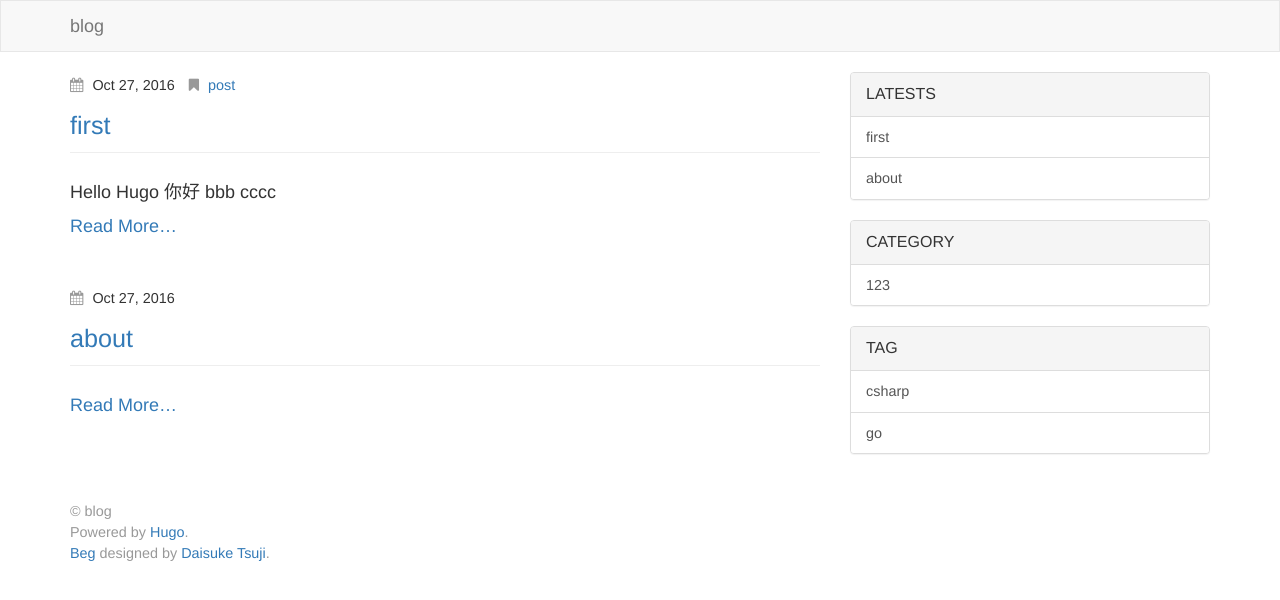
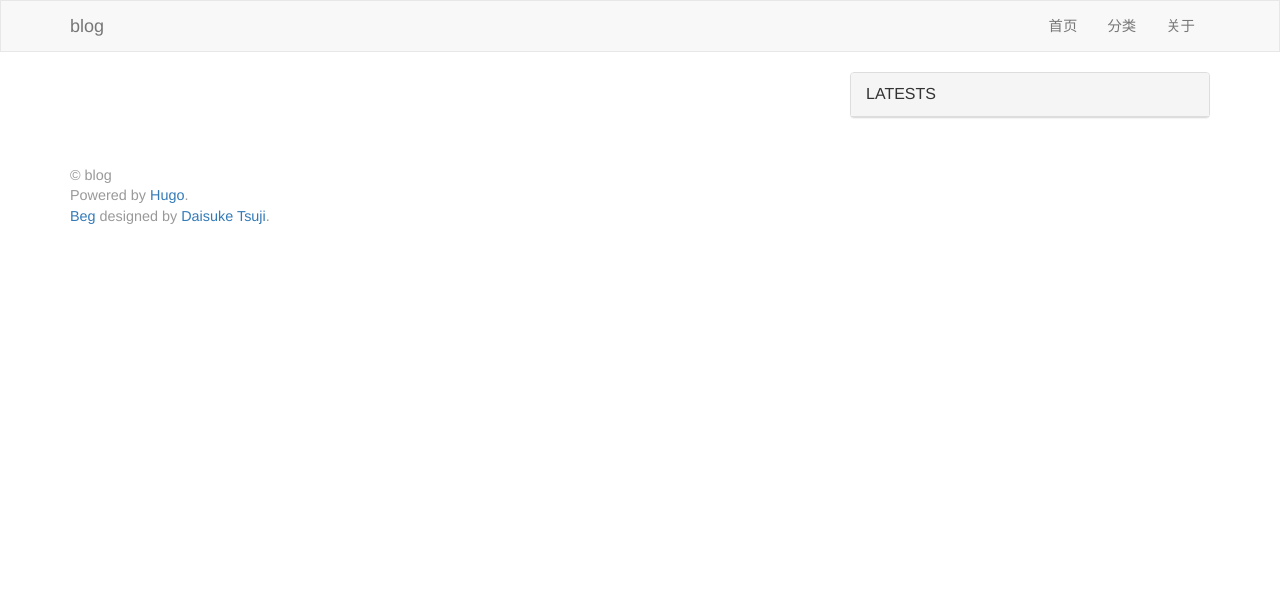
Before and after one commit to agchen28/agchen28.github.io, a plain HTML site: page index.html in a window 1280 px wide. Drawn offline with nearby package versions, Linux system fonts and the light colour scheme; a small style sheet from the web is missing.

Commit message:
modify templet

```diff
--- a/index.html
+++ b/index.html
@@ -38,6 +38,26 @@
           </div>
 
 
+          <div id="navbar" class="collapse navbar-collapse">
+
+            <ul class="nav navbar-nav navbar-right">
+
+
+              <li><a href="/">首页</a></li>
+
+
+
+              <li><a href="">分类</a></li>
+
+
+
+              <li><a href="/about">关于</a></li>
+
+
+            </ul>
+
+          </div>
+
 
         </div>
       </nav>
@@ -53,44 +73,6 @@
 
     <ul class="p-articles">
 
-      <li><article class="li">
-  <header>
-    <ul class="p-facts">
-      <li><i class="fa fa-calendar" aria-hidden="true"></i><time datetime="2016-10-27T15:24:20JST">Oct 27, 2016</time></li>
-      <li><i class="fa fa-bookmark" aria-hidden="true"></i><a href="https://agchen28.github.io/post/">post</a></li>
-
-    </ul>
-    <h2 class="title"><a href="https://agchen28.github.io/blog/2016/10/27/first/">first</a></h2>
-  </header>
-
-
-  <div class="summary"> Hello Hugo  你好 bbb cccc  </div>
-
-  <footer>
-    <a href="https://agchen28.github.io/blog/2016/10/27/first/" title="first">Read More…</a>
-  </footer>
-</article>
-</li>
-
-      <li><article class="li">
-  <header>
-    <ul class="p-facts">
-      <li><i class="fa fa-calendar" aria-hidden="true"></i><time datetime="2016-10-27T11:57:58JST">Oct 27, 2016</time></li>
-
-
-    </ul>
-    <h2 class="title"><a href="https://agchen28.github.io/about/">about</a></h2>
-  </header>
-
-
-  <div class="summary"></div>
-
-  <footer>
-    <a href="https://agchen28.github.io/about/" title="about">Read More…</a>
-  </footer>
-</article>
-</li>
-
     </ul>
 
 
@@ -101,43 +83,17 @@
 
 <aside class="l-sidebar">
 
+
   <section class="panel panel-default">
     <div class="panel-heading">
       <div class="panel-title">LATESTS</div>
     </div>
     <div class="list-group">
 
-      <a href="https://agchen28.github.io/blog/2016/10/27/first/" class="list-group-item">first</a>
-
-      <a href="https://agchen28.github.io/about/" class="list-group-item">about</a>
-
     </div>
   </section>
 
 
-  <section class="panel panel-default">
-    <div class="panel-heading">
-      <div class="panel-title">CATEGORY</div>
-    </div>
-    <div class="list-group">
-
-      <a href="https://agchen28.github.io/categories/123" class="list-group-item">123</a>
-
-    </div>
-  </section>
-
-  <section class="panel panel-default">
-    <div class="panel-heading">
-      <div class="panel-title">TAG</div>
-    </div>
-    <div class="list-group">
-
-      <a href="https://agchen28.github.io/tags/csharp" class="list-group-item">csharp</a>
-
-      <a href="https://agchen28.github.io/tags/go" class="list-group-item">go</a>
-
-    </div>
-  </section>
 
 
 </aside>
```
Also changed, not shown: 404.html (+20 -0 lines), categories/index.html (+21 -29 lines), index.xml (+0 -28 lines), sitemap.xml (+0 -11 lines), tags/index.html (+21 -31 lines).
